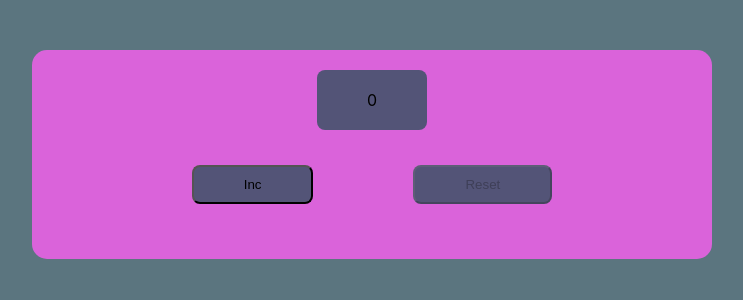
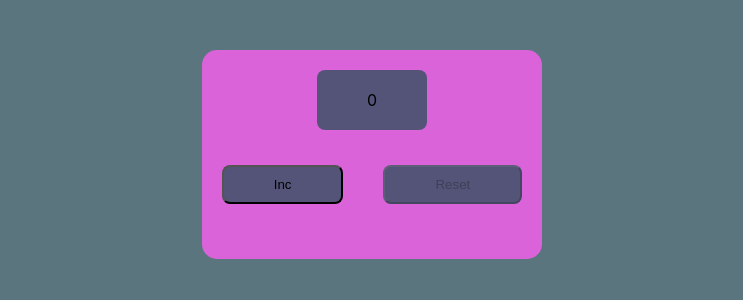
Before and after one commit to Tampoka/Counter, a React (Create React App) app: page / in a window 1280 px wide. Shown: the top 300 px of the page, without its empty margins (268-1011 px from the left). Built offline with nearby package versions, Linux system fonts and the light colour scheme.

Commit message:
adjusted width

```diff
--- a/src/Counter/Control/Control.module.css
+++ b/src/Counter/Control/Control.module.css
@@ -1,6 +1,6 @@
 .control {
     padding:10px 50px;
-    margin: 20px 50px;
+    margin: 20px;
 
     border-radius: 8px;
 
--- a/src/Counter/Counter.module.css
+++ b/src/Counter/Counter.module.css
@@ -3,7 +3,7 @@
     flex-direction: column;
     align-items: center;
 
-    width:50vw;
+    width:300px;
     margin: 50px auto;
     padding: 20px;
 
```
